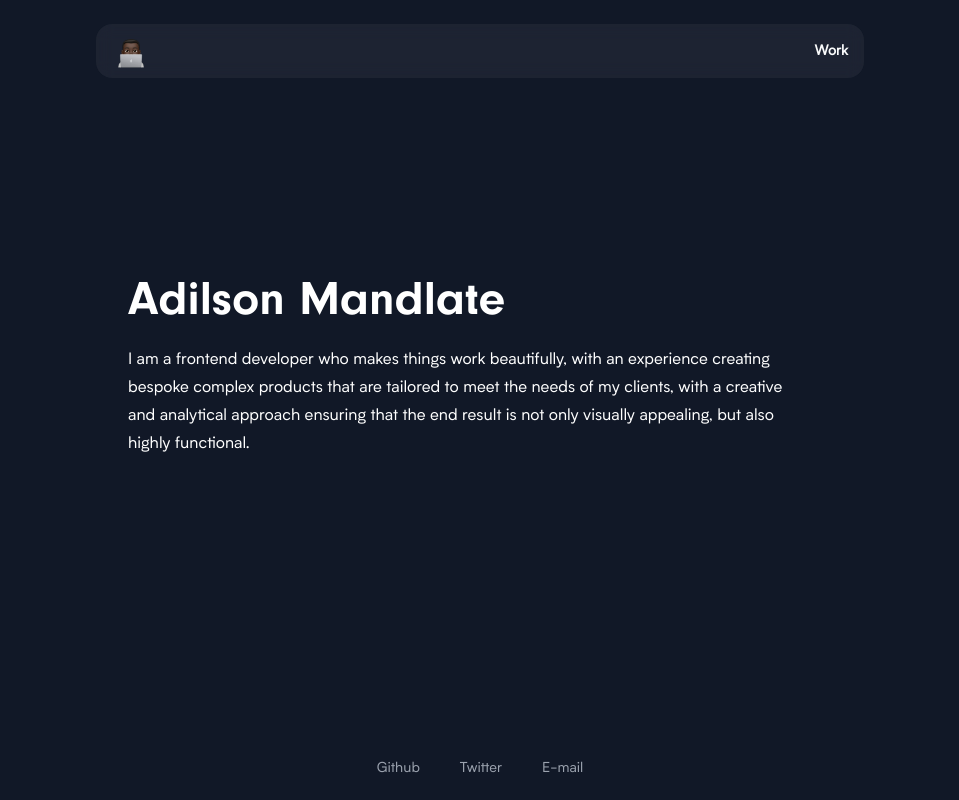
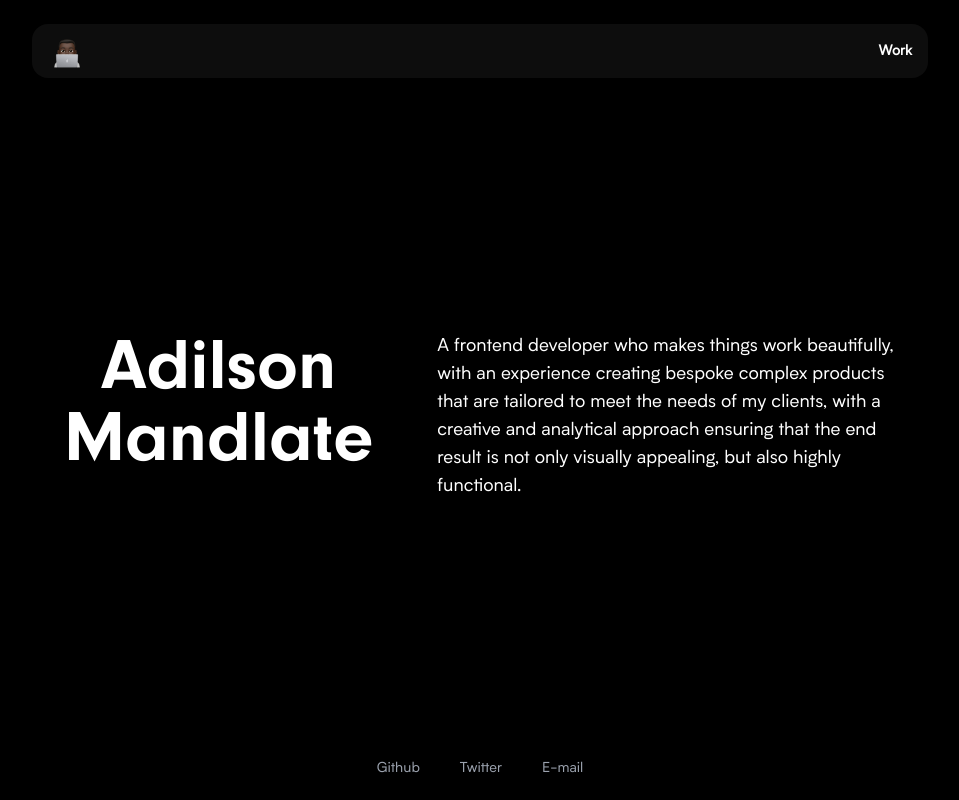
Before and after one commit to adilsonmandlate/adilsonmandlate.dev, a Next.js app: page / in a window 1280 px wide. Shown: the whole page, without its empty margins (160-1119 px from the left). Built offline with nearby package versions, Linux system fonts and the light colour scheme; what @tailwindcss/typography would draw is missing.

Commit message:
feat: tweak styles

```diff
--- a/src/components/Navbar/Navbar.js
+++ b/src/components/Navbar/Navbar.js
@@ -6,9 +6,9 @@ const Navbar = () => {
   const router = useRouter();
 
   return (
-    <nav className="fixed z-10 top-0 right-0 left-0 max-w-3xl w-full mx-auto py-6 px-6 md:px-0">
+    <nav className="fixed z-10 top-0 right-0 left-0 max-w-4xl w-full mx-auto py-6 px-6 lg:px-0">
       <div className="flex flex-row font-bold items-center justify-between rounded-2xl py-2 px-4 bg-gray-900 bg-opacity-5 dark:bg-white dark:bg-opacity-5 backdrop-blur">
-        <Link href="/" className="text-gray-800 dark:text-gray-50 no-underline">
+        <Link href="/" className="text-gray-800 dark:text-white no-underline">
           <Image
             src="/icon-512.png"
             width={38}
@@ -23,7 +23,7 @@ const Navbar = () => {
             className={`no-underline text-sm transition-all duration-500 hover:text-custom-dark-green dark:hover:text-custom-green ${
               router.pathname.includes("/work")
                 ? "text-custom-dark-green dark:text-custom-green"
-                : "text-gray-800 dark:text-gray-50"
+                : "text-gray-800 dark:text-white"
             } `}
           >
             Work
--- a/src/pages/_app.js
+++ b/src/pages/_app.js
@@ -12,8 +12,8 @@ function MyApp({ Component, pageProps }) {
       <div className="flex flex-col min-h-screen">
         <Navbar />
         <main
-          className={`grid flex-col flex-1 my-0 mx-auto max-w-3xl w-full py-32 px-8 h-full ${
-            router.pathname !== "/" ? "pb-0" : ""
+          className={`grid flex-col flex-1 my-0 mx-auto max-w-4xl w-full py-32 px-8 h-full ${
+            router.pathname !== "/" ? "pb-0" : "pt-56"
           }`}
         >
           <div>
--- a/src/pages/_document.js
+++ b/src/pages/_document.js
@@ -70,7 +70,7 @@ class MyDocument extends Document {
           />
           <link rel="manifest" href="/site.webmanifest" />
         </Head>
-        <body className="bg-white font-sans text-gray-900 dark:bg-gray-900 dark:text-gray-200 min-h-screen">
+        <body className="bg-white font-sans text-gray-900 dark:bg-black dark:text-white min-h-screen">
           <Main />
           <NextScript />
         </body>
--- a/src/pages/index.js
+++ b/src/pages/index.js
@@ -8,13 +8,13 @@ export default function Home() {
         <title>Adilson Mandlate | Front end developer</title>
       </Head>
 
-      <div className="flex flex-col justify-center h-main">
-        <h1 className="text-5xl font-heading text-title dark:text-white mb-5">
+      <div className="flex flex-col justify-center text-center md:text-left md:flex-row items-center h-main">
+        <h1 className="text-7xl text-center font-heading text-title dark:text-white mb-5">
           Adilson Mandlate
         </h1>
 
-        <p className="text-base leading-7 max-w-2xl text-gray-800 dark:text-white">
-          I am a frontend developer who makes things work beautifully, with an
+        <p className="text-lg mt-7 md:mt-0 md:ml-16 leading-7 max-w-2xl text-gray-800 dark:text-white">
+          A frontend developer who makes things work beautifully, with an
           experience creating bespoke complex products that are tailored to meet
           the needs of my clients, with a creative and analytical approach
           ensuring that the end result is not only visually appealing, but also
```
